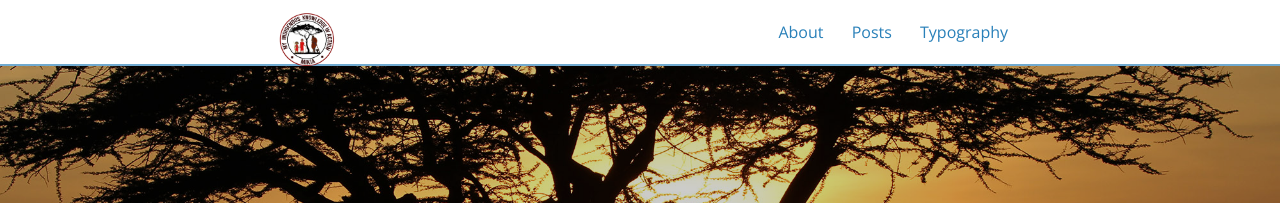
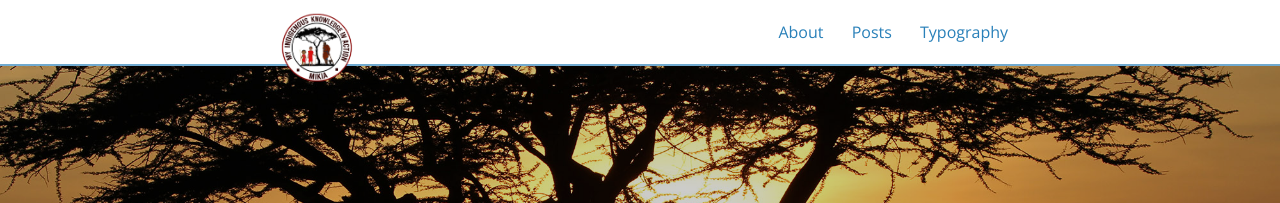
Before and after one commit to mikiakenya/mikiakenya.github.io, a Jekyll site: the page built from index.html, in a window 1280 px wide. Shown: the top 203 px of the page. Built offline with Jekyll 4.4.1, drawn with Linux system fonts in a browser that asks for light colours; nearby versions of some CDN libraries; the list of posts is cut into pages by our own code.

Commit message:
Attempt to change logo size again

```diff
--- a/_sass/_layout.scss
+++ b/_sass/_layout.scss
@@ -150,7 +150,7 @@ pre code.hljs {
     	padding-left: $em-base;
     }
     img {
-      max-height: 3.5em;
+      max-height: 4.5em;
       margin-top: 0.75em;
       padding-right: 1em;
     }
```
